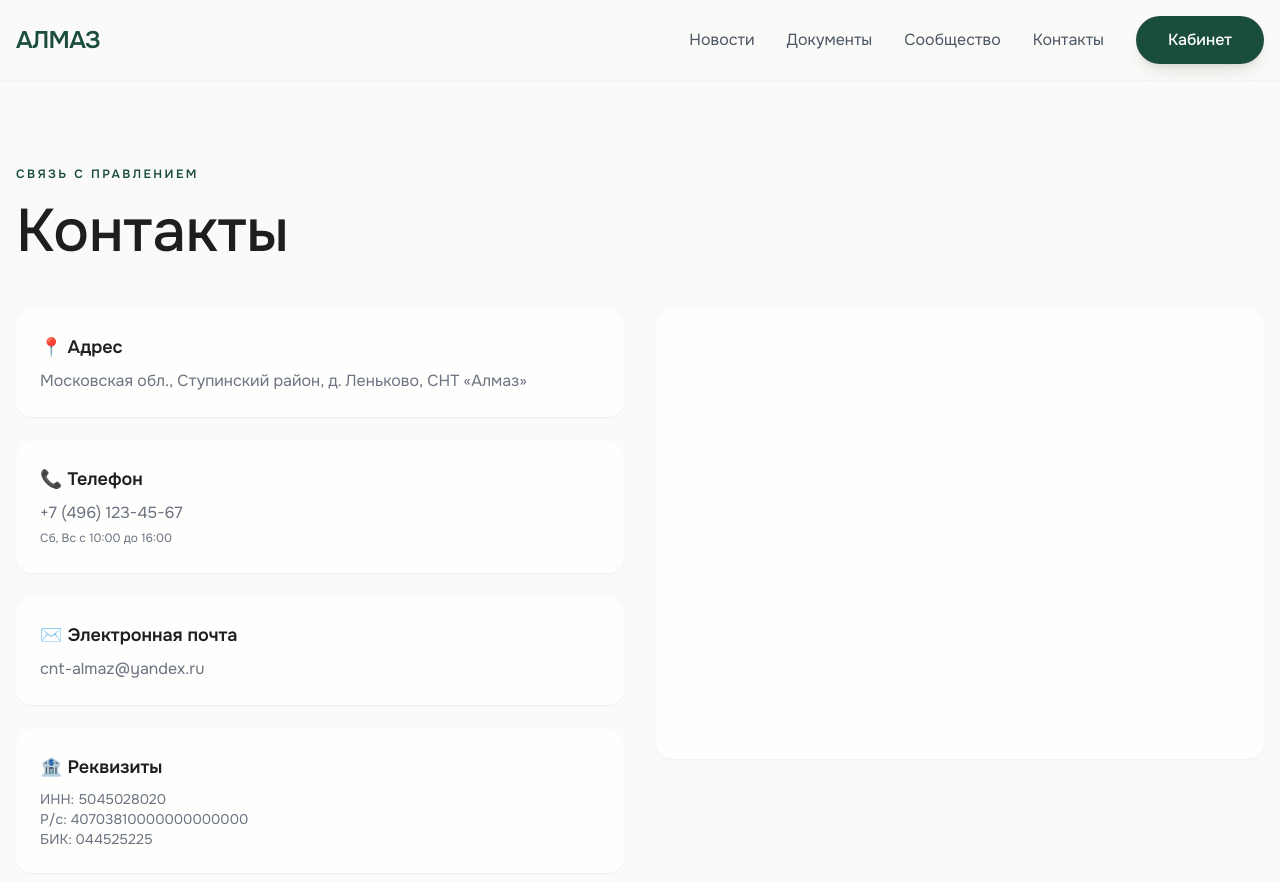
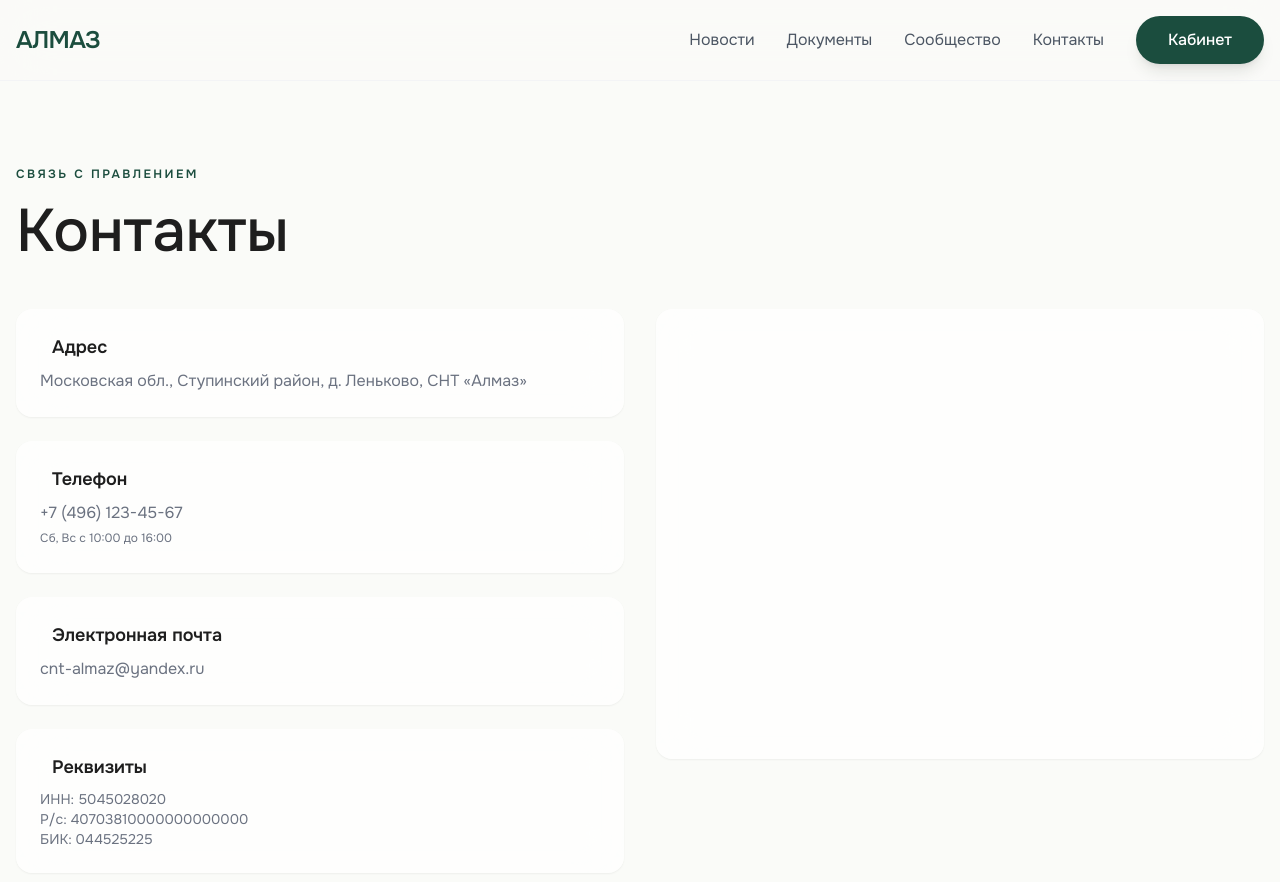
Before and after one commit to rawcam/almaz-snt, a Next.js app: page /almaz-snt/contacts in a window 1280 px wide. Shown: the top 882 px of the page. Built offline with nearby package versions, Linux system fonts and the light colour scheme.

Commit message:
Update contacts.js

```diff
--- a/src/pages/contacts.js
+++ b/src/pages/contacts.js
@@ -22,24 +22,36 @@ export default function Contacts() {
         <div className="grid md:grid-cols-2 gap-8">
           <div className="space-y-6">
             <div className="bg-white/70 backdrop-blur-xl rounded-2xl p-6 shadow-sm">
-              <h3 className="font-semibold text-lg text-dark">📍 Адрес</h3>
+              <h3 className="font-semibold text-lg text-dark flex items-center gap-3">
+                <i className="fa-solid fa-location-dot text-green-deep"></i>
+                Адрес
+              </h3>
               <p className="text-gray-500 mt-2">
                 Московская обл., Ступинский район, д. Леньково, СНТ «Алмаз»
               </p>
             </div>
             <div className="bg-white/70 backdrop-blur-xl rounded-2xl p-6 shadow-sm">
-              <h3 className="font-semibold text-lg text-dark">📞 Телефон</h3>
+              <h3 className="font-semibold text-lg text-dark flex items-center gap-3">
+                <i className="fa-solid fa-phone text-green-deep"></i>
+                Телефон
+              </h3>
               <p className="text-gray-500 mt-2">
                 +7 (496) 123-45-67<br />
                 <span className="text-xs">Сб, Вс с 10:00 до 16:00</span>
               </p>
             </div>
             <div className="bg-white/70 backdrop-blur-xl rounded-2xl p-6 shadow-sm">
-              <h3 className="font-semibold text-lg text-dark">✉️ Электронная почта</h3>
+              <h3 className="font-semibold text-lg text-dark flex items-center gap-3">
+                <i className="fa-solid fa-envelope text-green-deep"></i>
+                Электронная почта
+              </h3>
               <p className="text-gray-500 mt-2">cnt-almaz@yandex.ru</p>
             </div>
             <div className="bg-white/70 backdrop-blur-xl rounded-2xl p-6 shadow-sm">
-              <h3 className="font-semibold text-lg text-dark">🏦 Реквизиты</h3>
+              <h3 className="font-semibold text-lg text-dark flex items-center gap-3">
+                <i className="fa-solid fa-building-columns text-green-deep"></i>
+                Реквизиты
+              </h3>
               <p className="text-gray-500 mt-2 text-sm">
                 ИНН: 5045028020<br />
                 Р/с: 40703810000000000000<br />
```
